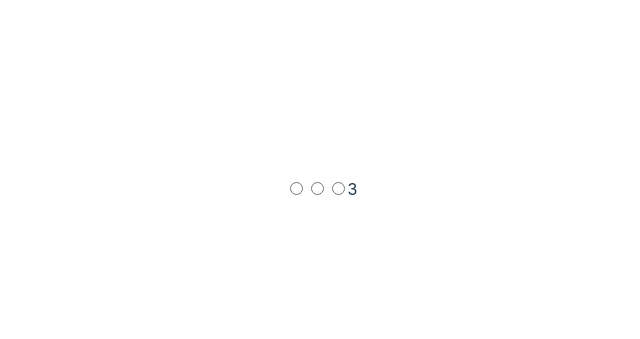
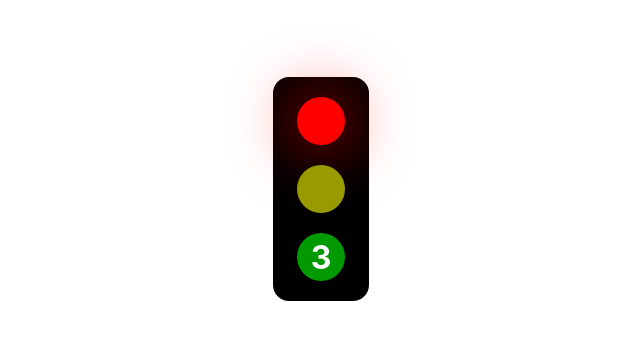
Before and after one commit to gabrieldasneves/FiboTraffic, a React (Vite) app: page / in a window 1280 px wide. Shown: the part 211-550 px from the top of the page, without its empty margins (319-959 px from the left). Built offline with nearby package versions, Linux system fonts and the light colour scheme.

Commit message:
feat: improves traffic light component and implements styles

```diff
--- a/src/components/molecules/trafficLight/index.tsx
+++ b/src/components/molecules/trafficLight/index.tsx
@@ -1,19 +1,38 @@
+import { useState } from "react";
+import "./styles.css";
+
+type TrafficLightStateType = "stopped" | "calculating" | "complete";
+
 export function TrafficLight() {
+  const [state, setState] = useState<TrafficLightStateType>("stopped");
+
+  const handleClick = (newState: TrafficLightStateType) => {
+    setState(newState);
+  };
+
   return (
     <>
       <div className="container">
-        <div className="fire">
-          <label className="label red">
-            <input type="radio" name="radio" className="input" />
-          </label>
-          <label className="label orange">
-            <input type="radio" name="radio" className="input" />
-          </label>
-          <label className="label green">
-            <input type="radio" name="radio" className="input" />
+        <div className="trafficLight">
+          <div
+            className={`label red ${state === "stopped" ? "activeRed" : ""}`}
+            onClick={() => handleClick("stopped")}
+          ></div>
+          <div
+            className={`label yellow ${
+              state === "calculating" ? "activeYellow" : ""
+            }`}
+            onClick={() => handleClick("calculating")}
+          ></div>
+
+          <div
+            className={`label green ${
+              state === "complete" ? "activeGreen" : ""
+            }`}
+            onClick={() => handleClick("complete")}
+          >
             <span className="light-number">3</span>
-          </label>
-          <span className="selection"></span>
+          </div>
         </div>
       </div>
     </>
--- /dev/null
+++ b/src/components/molecules/trafficLight/styles.css
@@ -0,0 +1,67 @@
+.container {
+  scale: 2;
+}
+
+.trafficLight {
+  display: flex;
+  justify-content: center;
+  align-items: center;
+  flex-direction: column;
+  width: 48px;
+  height: 112px;
+  background-color: black;
+  border-radius: 8px;
+}
+
+.label {
+  display: flex;
+  justify-content: center;
+  align-items: center;
+  width: 24px;
+  height: 24px;
+  border-radius: 50%;
+  cursor: pointer;
+  margin: 5px;
+}
+
+.input {
+  display: none;
+}
+
+.light-number {
+  color: white;
+  font-weight: bold;
+}
+
+.label.red {
+  background-color: #990000;
+}
+.label.red:hover {
+  background-color: red;
+}
+.label.red.activeRed {
+  background-color: red;
+  box-shadow: 0 0 2em red;
+}
+
+.label.yellow {
+  background-color: #999900;
+}
+.label.yellow:hover {
+  background-color: orange;
+}
+.label.yellow.activeYellow {
+  background-color: orange;
+  box-shadow: 0 0 2em orange;
+}
+
+.label.green {
+  background-color: #009900;
+}
+.label.green:hover {
+  background-color: lime;
+}
+.label.green.activeGreen {
+  background-color: lime;
+  box-shadow: 0 0 2em lime;
+}
```
